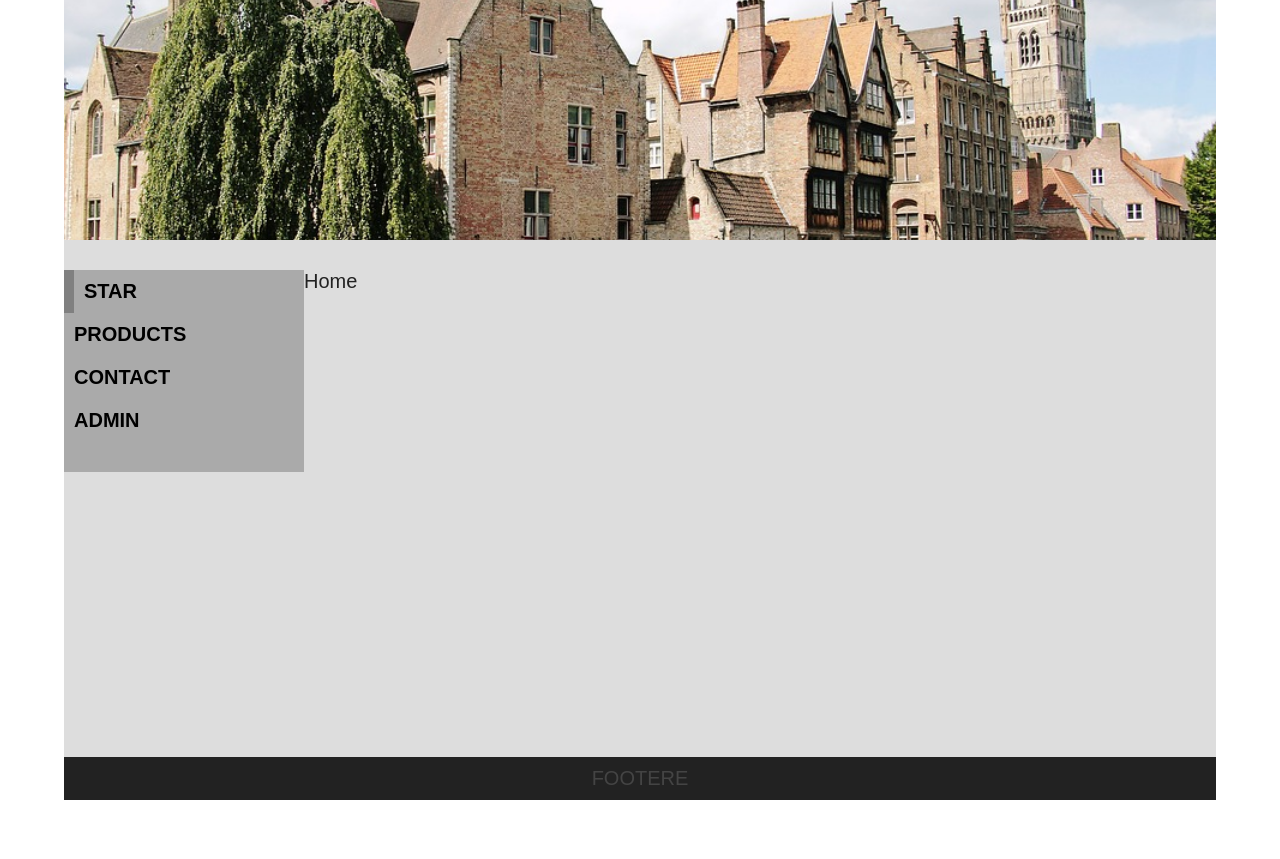
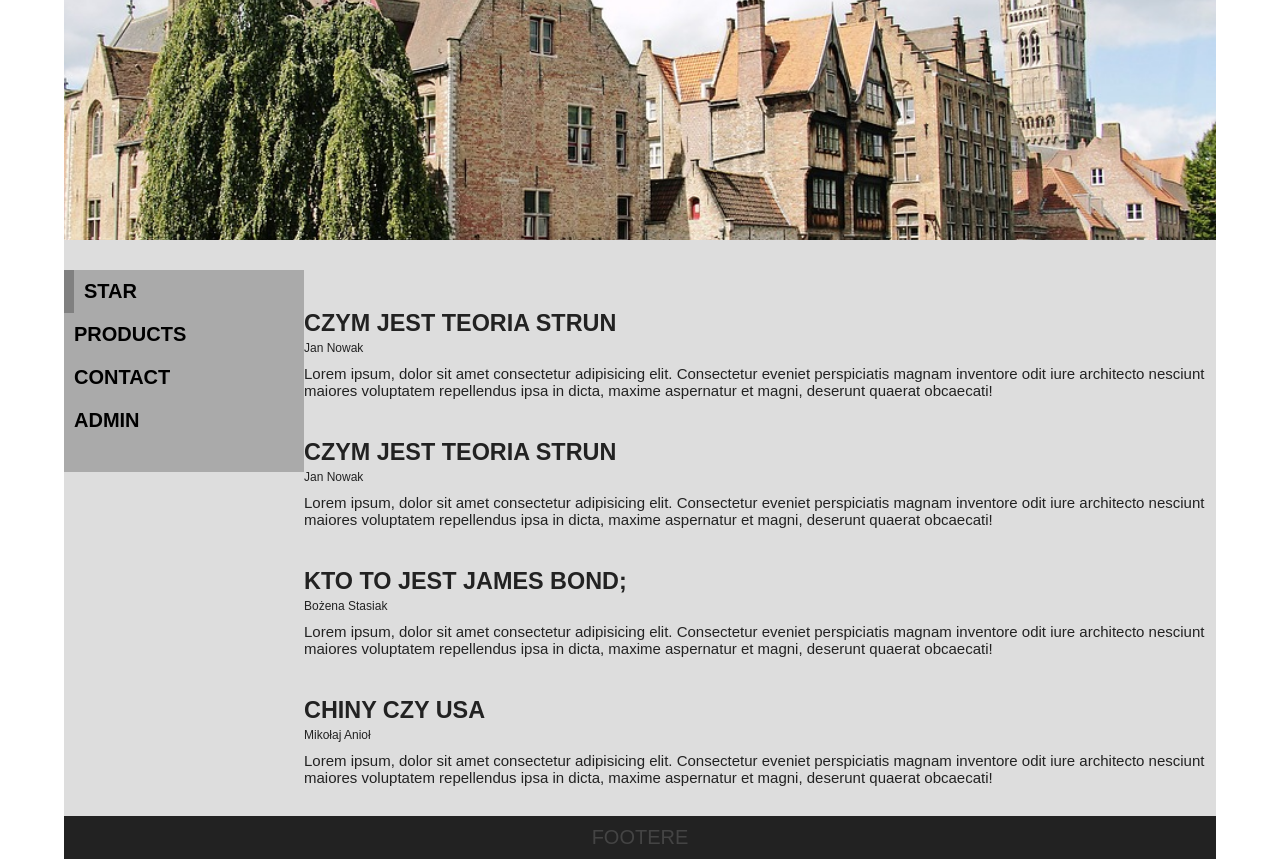
Before and after one commit to luciussulla/r-app, a React (Create React App) app: page / in a window 1280 px wide. Before the commit the page ends 800 px from the top, so only its background shows below. Built offline with nearby package versions, Linux system fonts and the light colour scheme.

Commit message:
Style articles on the home page

```diff
--- /dev/null
+++ b/src/components/Article.js
@@ -0,0 +1,17 @@
+import React from 'react'
+
+export default function Article({id, author, title, text}) {
+  const styles = {
+    marginTop: 40
+  }
+
+  return (
+    <div>
+      <article style={styles}>
+        <h3 style={{marginBottom: 4, textTransform: "uppercase"}}>{title}</h3>
+        <span style={{display: "block", fontSize: 12, marginBottom: 10}}>{author}</span>
+        <p style={{fontSize: 15}}>{text}</p>
+      </article>
+    </div>
+  )
+}
--- a/src/pages/HomePage.js
+++ b/src/pages/HomePage.js
@@ -1,9 +1,41 @@
 import React, { Component } from 'react'
+import Article from '../components/Article'
+const articles = [
+  {
+    id:1,
+    title: "Czym jest teoria strun",
+    author: "Jan Nowak",
+    text: "Lorem ipsum, dolor sit amet consectetur adipisicing elit. Consectetur eveniet perspiciatis magnam inventore odit iure architecto nesciunt maiores voluptatem repellendus ipsa in dicta, maxime aspernatur et magni, deserunt quaerat obcaecati!"
+  },
+  {
+    id:2,
+    title: "Czym jest teoria strun",
+    author: "Jan Nowak",
+    text: "Lorem ipsum, dolor sit amet consectetur adipisicing elit. Consectetur eveniet perspiciatis magnam inventore odit iure architecto nesciunt maiores voluptatem repellendus ipsa in dicta, maxime aspernatur et magni, deserunt quaerat obcaecati!"
+  },
+  {
+    id:3,
+    title: "Kto to jest James Bond;",
+    author: "Bożena Stasiak",
+    text: "Lorem ipsum, dolor sit amet consectetur adipisicing elit. Consectetur eveniet perspiciatis magnam inventore odit iure architecto nesciunt maiores voluptatem repellendus ipsa in dicta, maxime aspernatur et magni, deserunt quaerat obcaecati!"
+  },
+  {
+    id:4,
+    title: "Chiny czy USA",
+    author: "Mikołaj Anioł",
+    text: "Lorem ipsum, dolor sit amet consectetur adipisicing elit. Consectetur eveniet perspiciatis magnam inventore odit iure architecto nesciunt maiores voluptatem repellendus ipsa in dicta, maxime aspernatur et magni, deserunt quaerat obcaecati!"
+  },
+
+]
 
 export default function HomePage() {
+  const artList = articles.map(article=> (
+    <Article key={article.id} {...article} />
+  ))
+
   return (
-    <div>
-      Home
+    <div classNamr="home">
+        {artList}
     </div>
   )
 }
```
